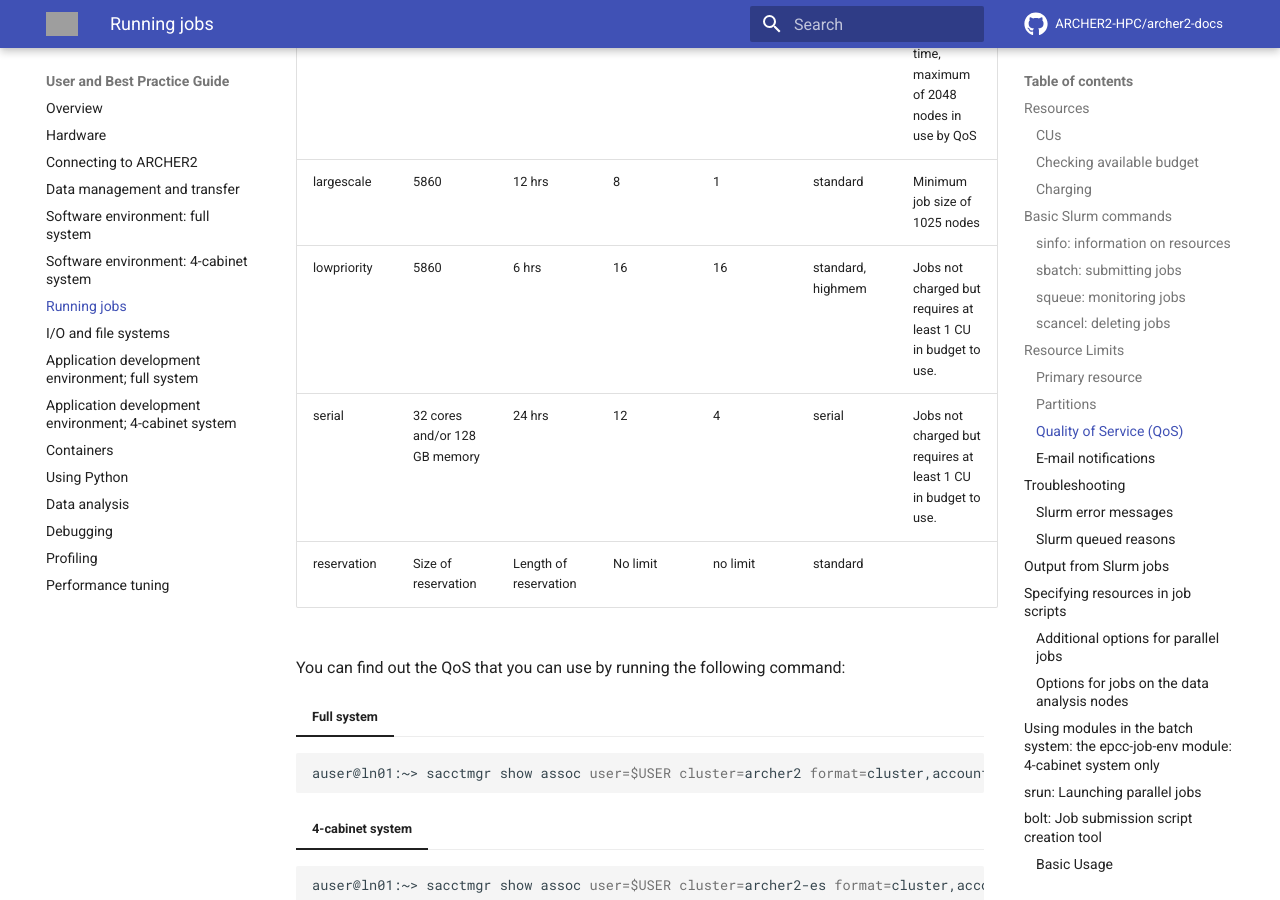
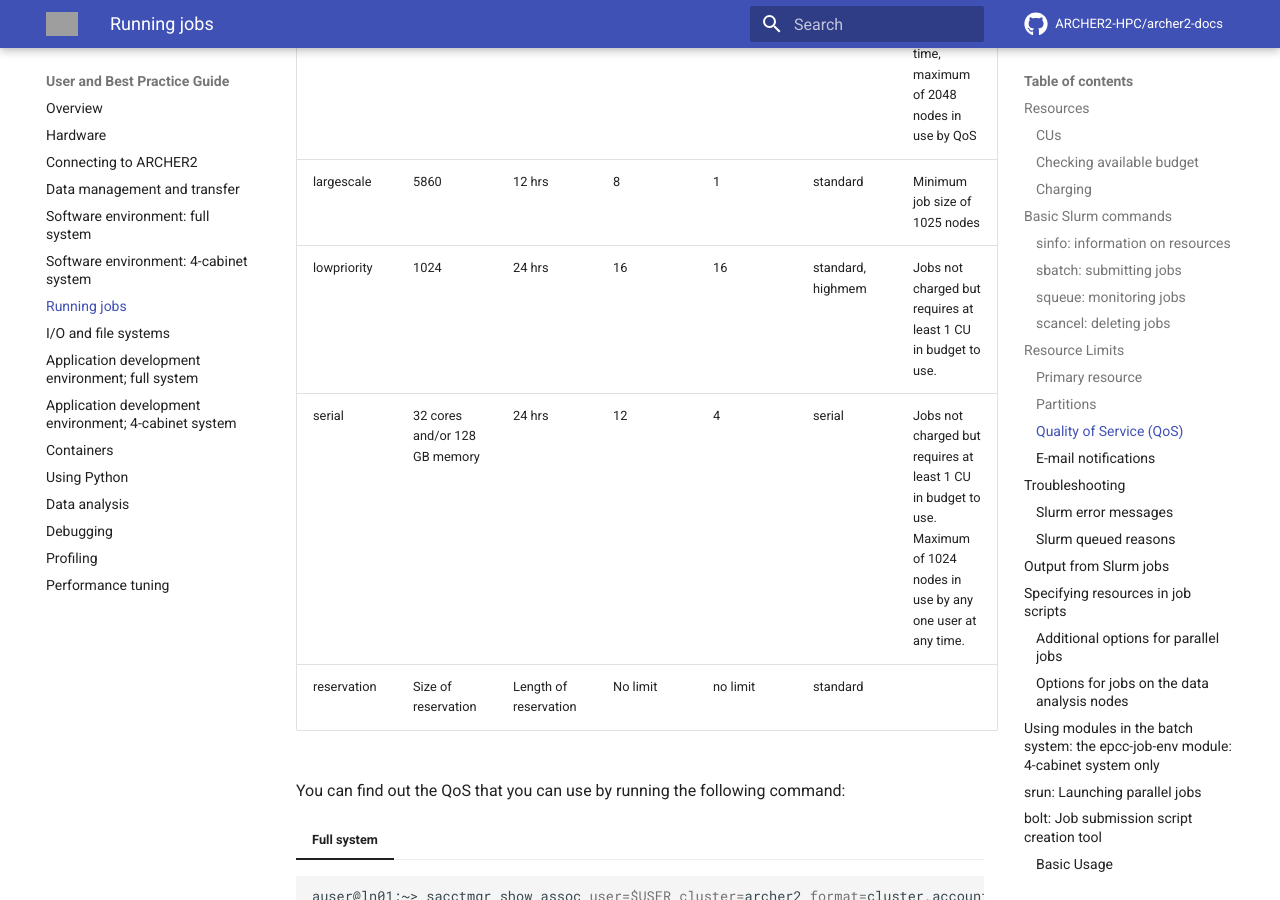
Before and after one commit to ARCHER2-HPC/archer2-docs, an MkDocs documentation site: the page built from docs/user-guide/scheduler.md, in a window 1280 px wide and 900 px high, scrolled down 5749 px. Built offline with MkDocs 1.6.1 and Material for MkDocs 9.7.7, drawn with Linux system fonts in a browser that asks for light colours; comment, search, counter and statistics services are not loaded; grey boxes are pictures that could not be loaded.

Commit message:
Updates lowpriority limits

```diff
--- a/docs/user-guide/scheduler.md
+++ b/docs/user-guide/scheduler.md
@@ -222,8 +222,8 @@
     | short      | 32                 | 20 mins      | 16           | 4            | standard     | |
     | long       | 64                | 48 hrs       | 16          | 16           | standard     | Minimum walltime of 24 hrs, maximum 512 nodes in use by any one user at any time, maximum of 2048 nodes in use by QoS |
     | largescale | 5860               | 12 hrs        | 8           | 1            | standard     | Minimum job size of 1025 nodes |
-    | lowpriority | 5860               | 6 hrs        | 16           | 16            | standard, highmem     | Jobs not charged but requires at least 1 CU in budget to use. |
-    | serial | 32 cores and/or 128 GB memory   | 24 hrs        | 12           | 4            | serial    | Jobs not charged but requires at least 1 CU in budget to use. |
+    | lowpriority | 1024               | 24 hrs        | 16           | 16            | standard, highmem     | Jobs not charged but requires at least 1 CU in budget to use. |
+    | serial | 32 cores and/or 128 GB memory   | 24 hrs        | 12           | 4            | serial    | Jobs not charged but requires at least 1 CU in budget to use. Maximum of 1024 nodes in use by any one user at any time. |
     | reservation | Size of reservation  | Length of reservation       | No limit           | no limit           | standard   |  |
 
 === "4-cabinet system"
```
